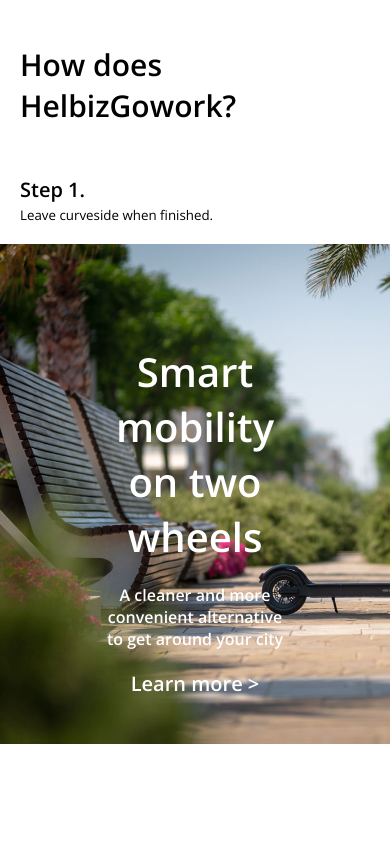
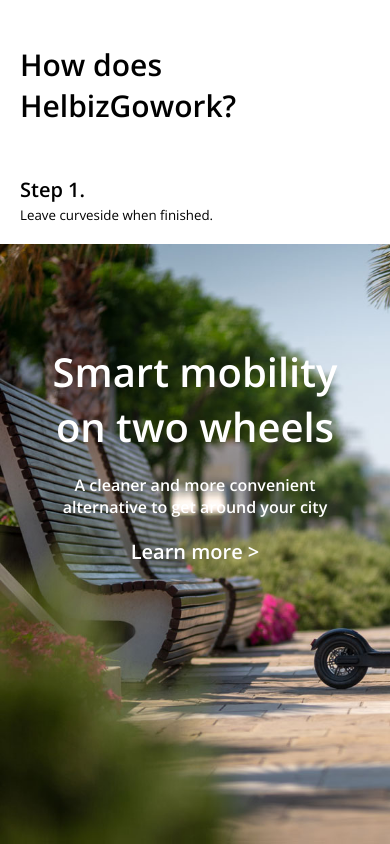
Before and after one commit to PietroMarrazzo/html-css-helbiz, a plain HTML site: page index.html in a window 390 px wide. Shown: the part 2542-3386 px from the top of the page. Before the commit the page ends 3289 px from the top, so only its background shows below. Drawn offline with nearby package versions, Linux system fonts and the light colour scheme.

Commit message:
padding fix <1200px large banner

```diff
--- a/css/styles.css
+++ b/css/styles.css
@@ -278,10 +278,14 @@ header ul li span {
 
 
 /* MEDIA QUERY */
-/* fino a 950px */
-@media screen and (max-width: 950px) {
-  #nav-list {
-    display: none;
+/* fino a 1200px */
+@media screen and (max-width: 1200px) {
+  .padd-50-80 {
+    padding: 50px 20px 30px 20px;
+  }
+
+  #large-banner {
+    height: 600px;
   }
 }
 
@@ -296,16 +300,10 @@ header ul li span {
   }
 }
 
-
-/* 1 - 949px */
-@media screen and (min-width: 1px) and (max-width:950px) {
-  #logo-box {
-    text-align: center;
-  }
-
-  #hamburger-nav {
-    display: inline-block;
-
+/* fino a 950px */
+@media screen and (max-width: 950px) {
+  #nav-list {
+    display: none;
   }
 }
 
@@ -320,6 +318,20 @@ header ul li span {
   }
 }
 
+/* 1 - 949px */
+@media screen and (min-width: 1px) and (max-width:950px) {
+  #logo-box {
+    text-align: center;
+  }
+
+  #hamburger-nav {
+    display: inline-block;
+
+  }
+}
+
+
+
 /* 950px -> */
 @media screen and (min-width:950px) {
   #hamburger-nav {
```
